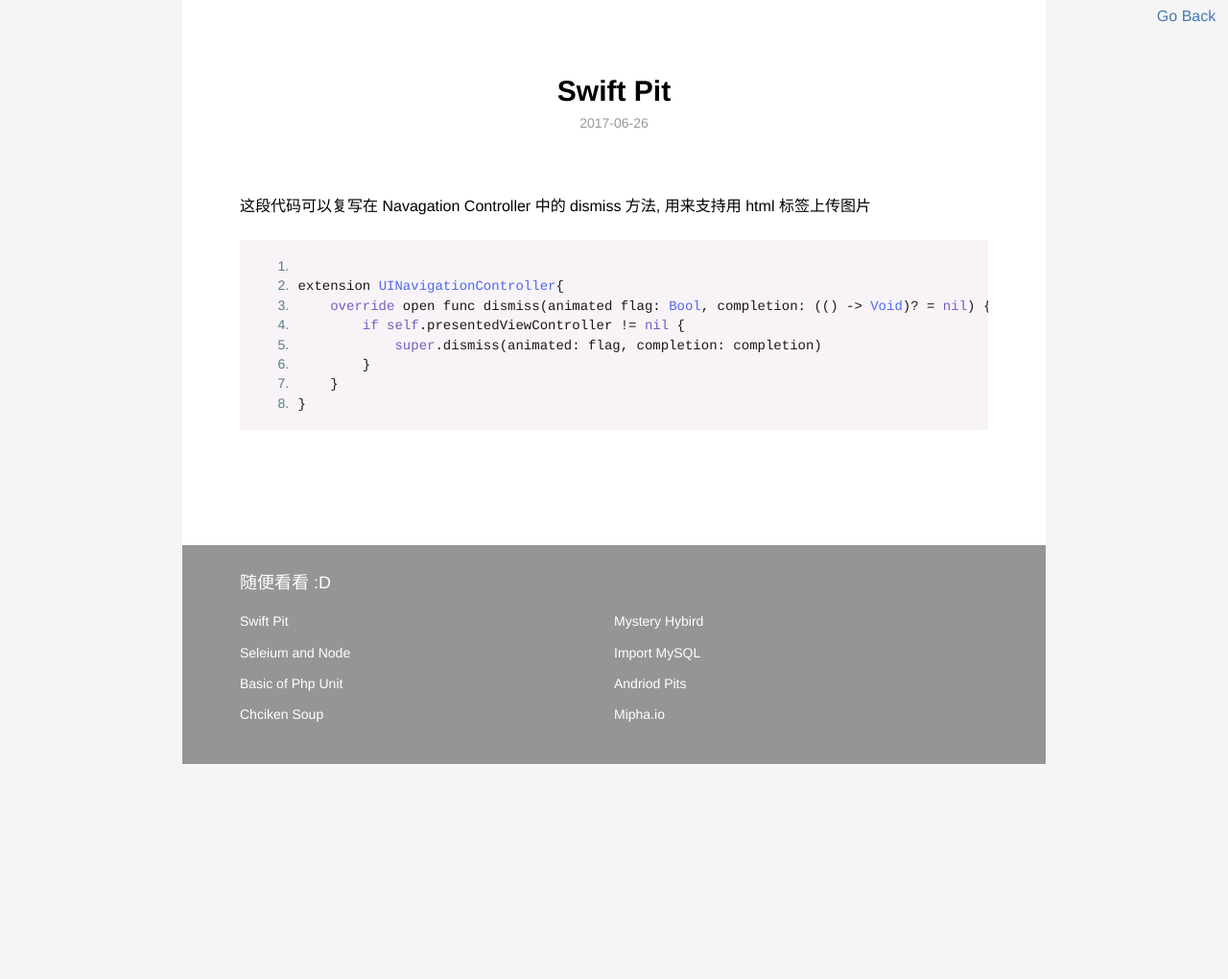
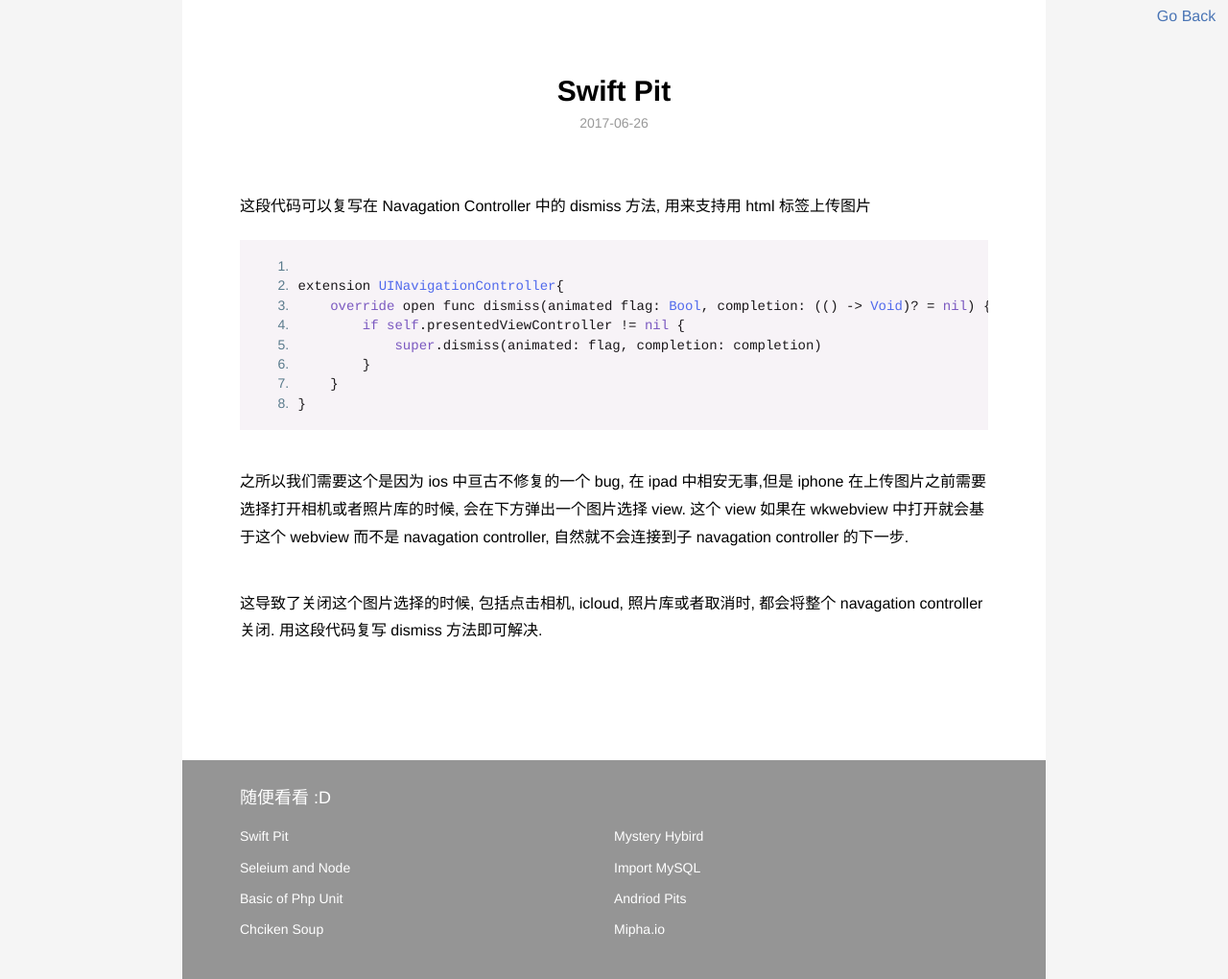
Before and after one commit to WMXPY/blog.mengw.io, a Jekyll site: the page built from _posts/mysterylanguage/2017-06-26-Swift-Pit.md, in a window 1280 px wide. Shown: the whole page at 96% size. Built offline with Jekyll 4.4.1, drawn with Linux system fonts in a browser that asks for light colours; before the commit the page ends 900 px from its top, so only the background shows below that.

Commit message:
description

````diff
--- a/_posts/mysterylanguage/2017-06-26-Swift-Pit.md
+++ b/_posts/mysterylanguage/2017-06-26-Swift-Pit.md
@@ -17,3 +17,7 @@ extension UINavigationController{
     }
 }
 ```
+
+之所以我们需要这个是因为 ios 中亘古不修复的一个 bug, 在 ipad 中相安无事,但是 iphone 在上传图片之前需要选择打开相机或者照片库的时候, 会在下方弹出一个图片选择 view. 这个 view 如果在 wkwebview 中打开就会基于这个 webview 而不是 navagation controller, 自然就不会连接到子 navagation controller 的下一步.
+
+这导致了关闭这个图片选择的时候, 包括点击相机, icloud, 照片库或者取消时, 都会将整个 navagation controller 关闭. 用这段代码复写 dismiss 方法即可解决.
````
